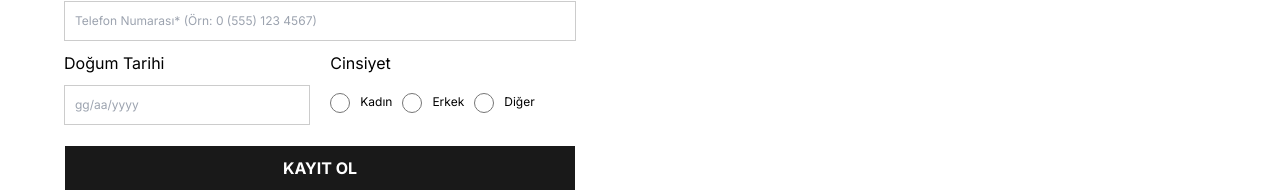
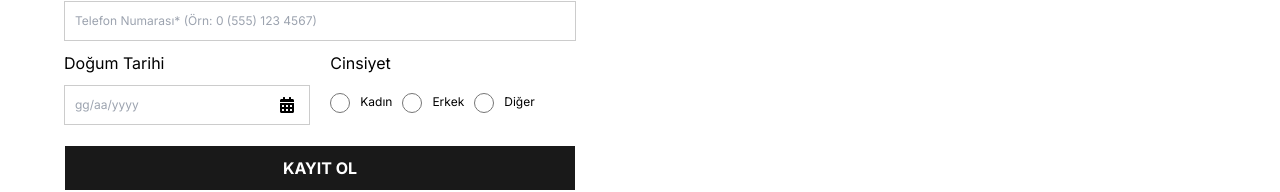
Before and after one commit to mrvozturk/DigitalEmporium, a Next.js app: page /auth in a window 1280 px wide. Shown: the part 277-469 px from the top of the page. Built offline with nearby package versions, Linux system fonts and the light colour scheme.

Commit message:
I created a custom date entry CustomDateInput. I added it to DatePickera as customdateinput so that date selection can be made. An icon was added with FaCalendarAlt and css was created.

```diff
--- a/src/app/auth/register/index.tsx
+++ b/src/app/auth/register/index.tsx
@@ -2,9 +2,30 @@
 import 'react-datepicker/dist/react-datepicker.css';
 import React, { useState } from 'react';
 import DatePicker from 'react-datepicker';
-import { FaEye, FaEyeSlash } from 'react-icons/fa';
+import { FaEye, FaEyeSlash, FaCalendarAlt } from 'react-icons/fa';
 import InputMask from 'react-input-mask';
 import styles from './register.module.css';
+
+const CustomDateInput = ({
+  value,
+  onClick,
+  placeholder
+}: {
+  value?: string;
+  onClick?: () => void;
+  placeholder?: string;
+}) => (
+  <div className={styles.datepickerContainer} onClick={onClick}>
+    <input
+      value={value}
+      onClick={onClick}
+      placeholder={placeholder}
+      className={styles.dateInput}
+      inputMode='numeric'
+    />
+    <FaCalendarAlt className={styles.calendarIcon} />
+  </div>
+);
 
 const RegisterForm: React.FC = () => {
   const [selectedDate, setSelectedDate] = useState<Date | null>(null);
@@ -169,6 +190,7 @@ const RegisterForm: React.FC = () => {
           <div className={styles.dateContainer}>
             <label htmlFor='birthdate'>Doğum Tarihi</label>
             <DatePicker
+              customInput={<CustomDateInput />}
               selected={selectedDate}
               onChange={(date: Date | null) => setSelectedDate(date)}
               dateFormat='dd/MM/yyyy'
--- a/src/app/auth/register/register.module.css
+++ b/src/app/auth/register/register.module.css
@@ -133,7 +133,6 @@
   justify-content: column;
 }
 
-/* Yeni eklenen stil */
 .error.green {
   color: green;
 }
@@ -166,3 +165,25 @@
   font-size: 15px;
   list-style-type: none;
 }
+
+.datepickerContainer {
+  display: flex;
+  align-items: center;
+  border: 1px solid rgba(0, 0, 0, 0.2);
+  padding: 10px;
+  margin-bottom: 10px;
+  margin-top: 10px;
+}
+
+.dateInput {
+  width: calc(100% - 20px);
+  padding: 0;
+  border: none;
+  outline: none;
+  font-size: 12px;
+  cursor: pointer;
+}
+
+.calendarIcon {
+  font-size: 16px;
+}
```
